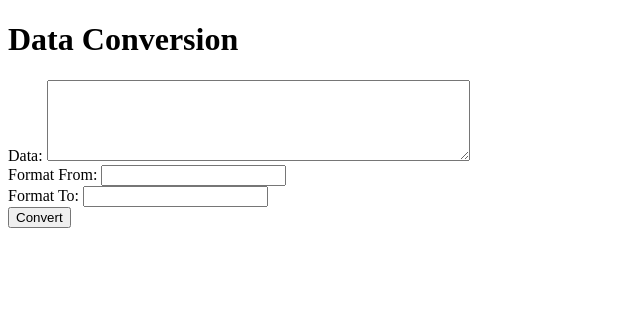
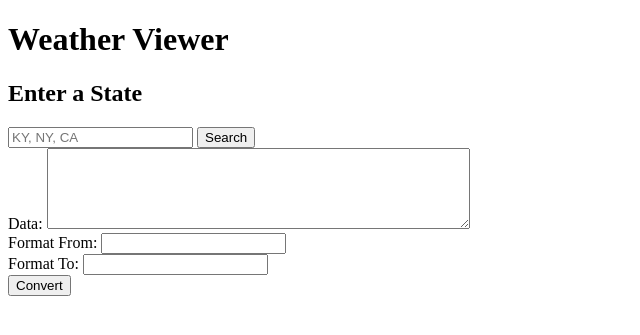
Before and after one commit to jakeisaacs/Convert-API, a FastAPI app: page / in a window 1280 px wide. Shown: the top 335 px of the page, without its empty margins (0-640 px from the left). Run offline with FastAPI, Linux system fonts and the light colour scheme; some libraries are stand-ins or nearby versions.

Commit message:
setting up frontend with htmx... may change

```diff
--- a/routers/convert.py
+++ b/routers/convert.py
@@ -1,13 +1,10 @@
 
-from fastapi import APIRouter, HTTPException, Form, Request
+from fastapi import APIRouter, HTTPException, Form
 from fastapi.responses import HTMLResponse
-from fastapi.encoders import jsonable_encoder
 from fastapi.param_functions import Depends
 from pydantic import BaseModel
 import pandas as pd
 from io import StringIO
-from typing import Annotated
-import json
 
 router = APIRouter()
 
--- a/templates/index.html
+++ b/templates/index.html
@@ -3,13 +3,34 @@
 <head>
     <meta charset="UTF-8">
     <meta name="viewport" content="width=device-width, initial-scale=1.0">
-    <title>Convert Data</title>
+    <title>Altdat</title>
     <!-- Include htmx script -->
     <script src="https://unpkg.com/htmx.org@1.7.0/dist/htmx.js"></script>
 </head>
 <body>
 
-    <h1>Data Conversion</h1>
+    <div class="container mx-auto pt-12">
+        <h1 class="text-2xl">Weather Viewer</h1>
+        <div id="app" class="flex mt-8 gap-8">
+
+            <div>
+                <h2 class="text-lg">Enter a State</h2>
+                <form class="flex gap-2 mt-2">
+                    <input
+                      type="text"
+                      name="state"
+                      placeholder="KY, NY, CA"
+                      maxlength="2"
+                      required
+                      class="p-2 text-sm rounded border border-slate-400" />
+                    <button
+                      class="bg-slate-800 rounded text-sm text-white px-4">
+                        Search
+                    </button>
+                </form>
+            </div>
+
+    </div>
 
     <!-- Form with htmx attributes -->
     <form hx-post="/convert/form" hx-target="#result" hx-swap="outerHTML">
```
